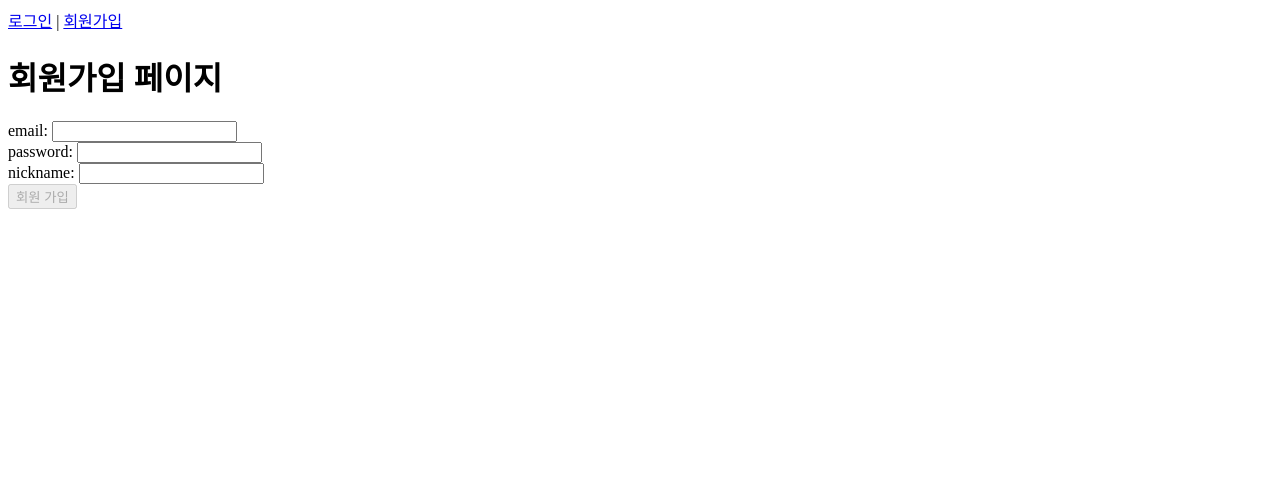
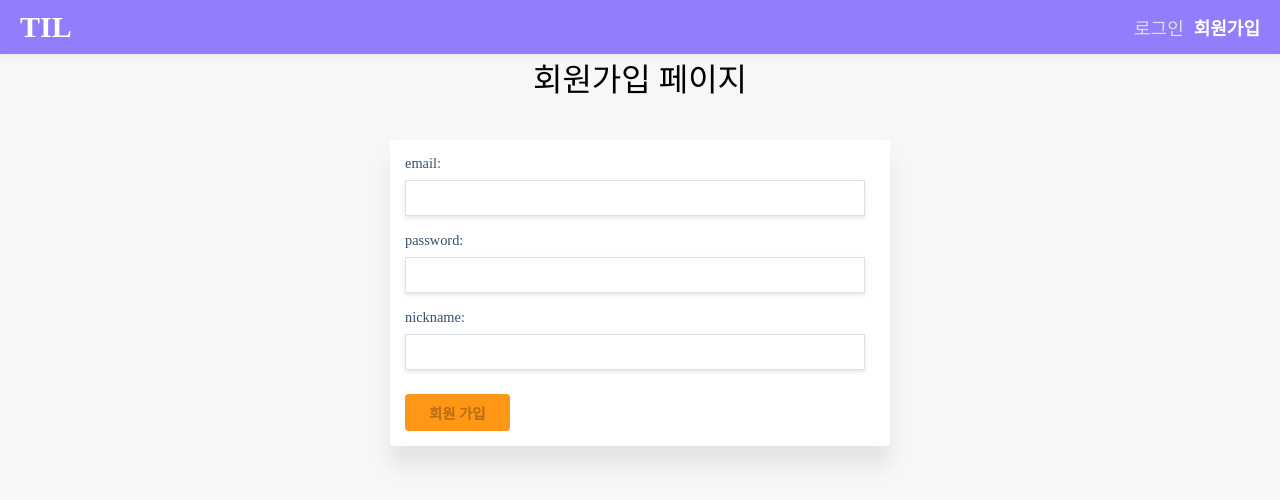
Before and after one commit to pak0426/vue-til-study, a Vue app: page /signup in a window 1280 px wide. Shown: the top 500 px of the page. Built offline with nearby package versions, Linux system fonts and the light colour scheme.

Commit message:
- 현재까지 만든 vue, css 처리

```diff
--- a/src/App.vue
+++ b/src/App.vue
@@ -13,14 +13,10 @@
   components: {
     AppHeader
   },
-  created() {
-    console.log('THIs');
-    console.log('THIs');
-  },
 };
 </script>
 
 <style>
-#app {
-}
+@import '@/css/reset.css';
+@import '@/css/common.css';
 </style>
--- a/src/components/LoginForm.vue
+++ b/src/components/LoginForm.vue
@@ -1,16 +1,30 @@
 <template>
-  <form @submit.prevent="submitForm">
+  <div class="contents">
+    <div class="form-wrapper form-wrapper-sm">
+      <form @submit.prevent="submitForm" class="form">
         <div>
           <label for="email">email: </label>
           <input id="email" type="text" v-model="email">
+          <p class="validation-text">
+            <span class="warning" v-if="!isUsernameValid && username">
+              Please enter an email address
+            </span>
+          </p>
         </div>
         <div>
           <label for="password">pw: </label>
           <input id="password" type="text" v-model="password">
         </div>
-    <button v-bind:disabled="!isEmailValid || !password" type="submit">로그인</button>
-    <p>{{ logMessage }}</p>
+        <button v-bind:disabled="!isEmailValid || !password"
+                type="submit"
+                class="btn"
+        >
+          로그인
+        </button>
       </form>
+      <p class="log">{{ logMessage }}</p>
+    </div>
+  </div>
 </template>
 
 <script>
--- a/src/components/SignupForm.vue
+++ b/src/components/SignupForm.vue
@@ -1,5 +1,7 @@
 <template>
-  <form @submit.prevent="submitForm">
+  <div class="contents">
+    <div class="form-wrapper form-wrapper-sm">
+      <form @submit.prevent="submitForm" class="form">
         <div>
           <label for="email">email: </label>
           <input id="email" type="text" v-model="email">
@@ -12,9 +14,11 @@
           <label for="nickname">nickname: </label>
           <input id="nickname" type="text" v-model="nickname">
         </div>
-    <button v-bind:disabled="!isEmailValid || !password || !nickname" type="submit">회원 가입</button>
-    <p>{{ logMessage }}</p>
+        <button v-bind:disabled="!isEmailValid || !password || !nickname" type="submit" class="btn">회원 가입</button>
       </form>
+      <p class="log">{{ logMessage }}</p>
+    </div>
+  </div>
 </template>
 
 <script>
--- a/src/components/common/AppHeader.vue
+++ b/src/components/common/AppHeader.vue
@@ -1,7 +1,14 @@
 <template>
   <header>
-    <router-link to="/login">로그인</router-link> |
-    <router-link to="/signup">회원가입</router-link>
+    <div>
+      <router-link to="/" class="logo">
+        TIL
+      </router-link>
+    </div>
+    <div class="navigations">
+      <router-link to="/login">로그인</router-link>
+      <router-link to="/signup">회원가입</router-link>
+    </div>
   </header>
 </template>
 
@@ -12,5 +19,38 @@
 </script>
 
 <style scoped>
-
+header {
+  display: flex;
+  justify-content: space-between;
+  align-items: center;
+  padding: 10px 20px;
+  background-color: #927dfc;
+  z-index: 2;
+  box-shadow: 0px 3px 10px rgba(0, 0, 0, 0.05);
+}
+a {
+  color: #dedede;
+  font-size: 18px;
+}
+a.logo {
+  font-size: 30px;
+  font-weight: 900;
+  color: white;
+}
+.logo > span {
+  font-size: 14px;
+  font-weight: normal;
+}
+.navigations a {
+  margin-left: 10px;
+}
+.fixed {
+  position: fixed;
+  top: 0;
+  width: 100%;
+}
+a.router-link-exact-active {
+  color: white;
+  font-weight: bold;
+}
 </style>
--- /dev/null
+++ b/src/css/common.css
@@ -0,0 +1,117 @@
+body {
+    background: #F7F6F9;
+}
+.app {
+    position: relative;
+    width: 100%;
+    height: 100%;
+    font-size: 1.4rem;
+}
+.app-contents {
+    height: calc(100% - 64px - 102px);
+}
+h1 {
+    text-align: center;
+    font-weight: 100;
+}
+
+/*--- LINK ---*/
+a {
+    color: #364f6b;
+    text-decoration: none;
+}
+a:hover {
+    color: #3fc1c9;
+}
+
+/*--- LAYOUT ---*/
+.contents {
+    max-width: 1020px;
+    margin: 0 auto;
+    padding: 0 5px;
+    width: 100%;
+}
+/*--- HEADER ---*/
+.page-header {
+    font-size: 45px;
+    font-weight: 600;
+    color: #456155;
+    padding: 30px 5px 15px;
+}
+
+/*--- FORM ---*/
+.form-container {
+    display: flex;
+    align-items: center;
+}
+.form-wrapper {
+    background: white;
+    -webkit-box-shadow: 0 20px 20px rgba(0, 0, 0, 0.08);
+    box-shadow: 0 20px 20px rgba(0, 0, 0, 0.08);
+    border-radius: 3px;
+    padding: 15px 15px;
+}
+.form-wrapper.form-wrapper-sm {
+    max-width: 500px;
+    margin: 40px auto;
+}
+.form-wrapper-sm .page-header {
+    padding: 0px 0 20px;
+}
+.form {
+    width: 460px;
+    height: 100%;
+}
+.form .validation-text {
+    margin-top: -0.5rem;
+    margin-bottom: 0.5rem;
+    font-size: 1rem;
+    display: flex;
+    flex-direction: row-reverse;
+    justify-content: space-between;
+}
+.form label {
+    width: 100%;
+    display: block;
+    margin-bottom: 0.5rem;
+    color: #364f6b;
+    font-size: 90%;
+}
+.form input,
+.form textarea {
+    font-family: inherit;
+    font-size: 100%;
+    width: 100%;
+    border: 1px solid #dae1e7;
+    box-shadow: 0 2px 4px 0 rgba(0,0,0,.1);
+    padding: 0.5rem 0.75rem;
+    margin-bottom: 1rem;
+}
+.form input.valid {
+    border: 1px solid #21b314;
+}
+.form input.invalid {
+    border: 1px solid red;
+}
+.form div:nth-last-child(2) {
+    margin-bottom: 0.5rem;
+}
+.btn {
+    background: #FE9616;
+    padding: 0.5rem 1.5rem;
+    font-weight: 700;
+    border-radius: .25rem;
+    border: 0 solid #dae1e7;
+}
+.btn.disabled {
+    opacity: 0.5;
+    cursor: not-allowed;
+}
+.log {
+    color: #ff4057;
+    font-size: 1rem;
+    text-align: center;
+}
+.warning {
+    color: #ff4057;
+}
--- /dev/null
+++ b/src/css/reset.css
@@ -0,0 +1,46 @@
+html,
+body {
+    height: 100%;
+    margin: 0;
+    padding: 0;
+    border: 0;
+    font-size: 100%;
+    font: inherit;
+    vertical-align: baseline;
+    font-family: 'Spoqa Han Sans', 'Sans-serif';
+}
+
+h1,
+p,
+ul {
+    margin: 0;
+    padding: 0;
+}
+
+input,
+select,
+textarea {
+    border: 0;
+    padding: 0;
+    margin: 0;
+    background: transparent;
+    resize: none;
+}
+
+li {
+    list-style: none;
+}
+
+button {
+    font-family: inherit;
+    font-size: 90%;
+    margin: 0;
+    cursor: pointer;
+}
+
+*,
+*:after,
+*:before {
+    box-sizing: border-box;
+    font-family: 'Spoqa Han Sans', 'Sans-serif';
+}
```
Lines whose indentation alone changed are shown as unchanged.
